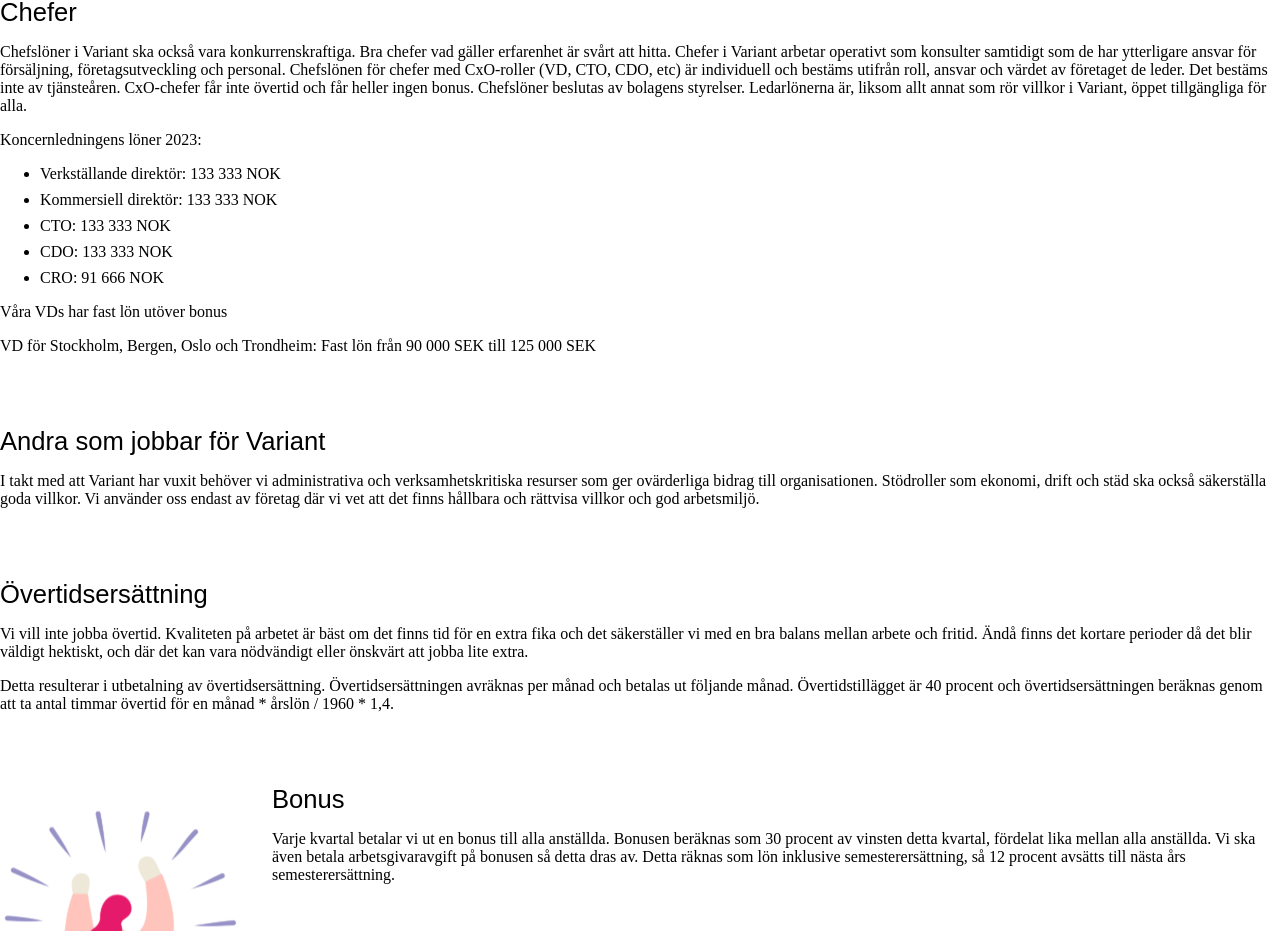
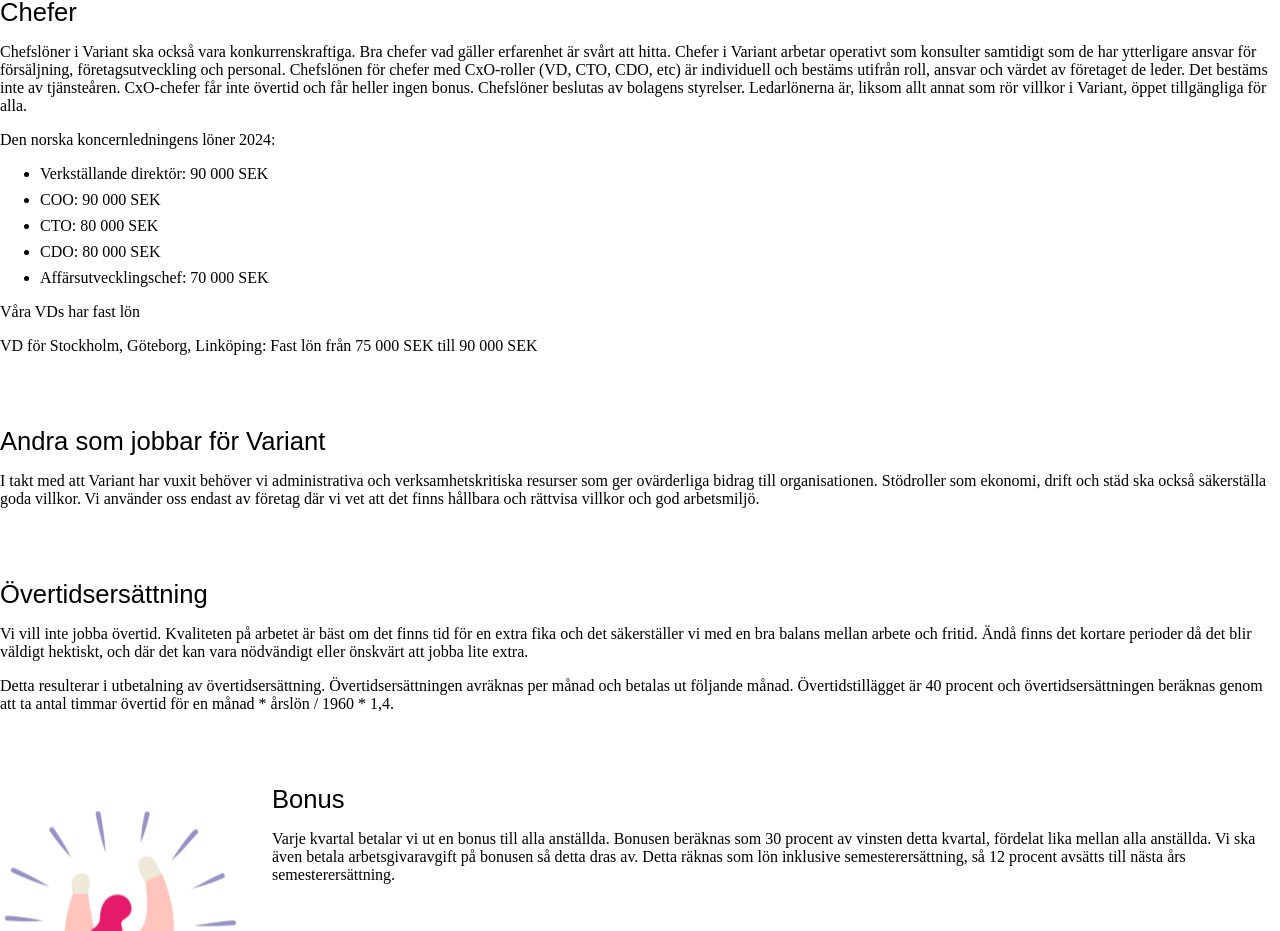
Before and after one commit to varianter/handbook-se, a Next.js app: page / in a window 1280 px wide. Shown: the part 6637-7568 px from the top of the page. Built offline with nearby package versions, Linux system fonts and the light colour scheme.

Commit message:
Update index.mdx
Signed-off-by: David Dinka <129273110+drdinka@users.noreply.github.com>

```diff
--- a/pages/index.mdx
+++ b/pages/index.mdx
@@ -284,17 +284,17 @@
 ### Chefer
 Chefslöner i Variant ska också vara konkurrenskraftiga. Bra chefer vad gäller erfarenhet är svårt att hitta. Chefer i Variant arbetar operativt som konsulter samtidigt som de har ytterligare ansvar för försäljning, företagsutveckling och personal. Chefslönen för chefer med CxO-roller (VD, CTO, CDO, etc) är individuell och bestäms utifrån roll, ansvar och värdet av företaget de leder. Det bestäms inte av tjänsteåren. CxO-chefer får inte övertid och får heller ingen bonus. Chefslöner beslutas av bolagens styrelser. Ledarlönerna är, liksom allt annat som rör villkor i Variant, öppet tillgängliga för alla.
 
-Koncernledningens löner 2023:
+Den norska koncernledningens löner 2024:
 
-- Verkställande direktör: 133 333 NOK
-- Kommersiell direktör: 133 333 NOK
-- CTO: 133 333 NOK
-- CDO: 133 333 NOK
-- CRO: 91 666 NOK
+- Verkställande direktör: 90 000 SEK
+- COO: 90 000 SEK
+- CTO: 80 000 SEK
+- CDO: 80 000 SEK
+- Affärsutvecklingschef: 70 000 SEK
 
-Våra VDs har fast lön utöver bonus
+Våra VDs har fast lön
 
-VD för Stockholm, Bergen, Oslo och Trondheim: Fast lön från 90 000 SEK till 125 000 SEK
+VD för Stockholm, Göteborg, Linköping: Fast lön från 75 000 SEK till 90 000 SEK
 
 
 ### Andra som jobbar för Variant #
```
